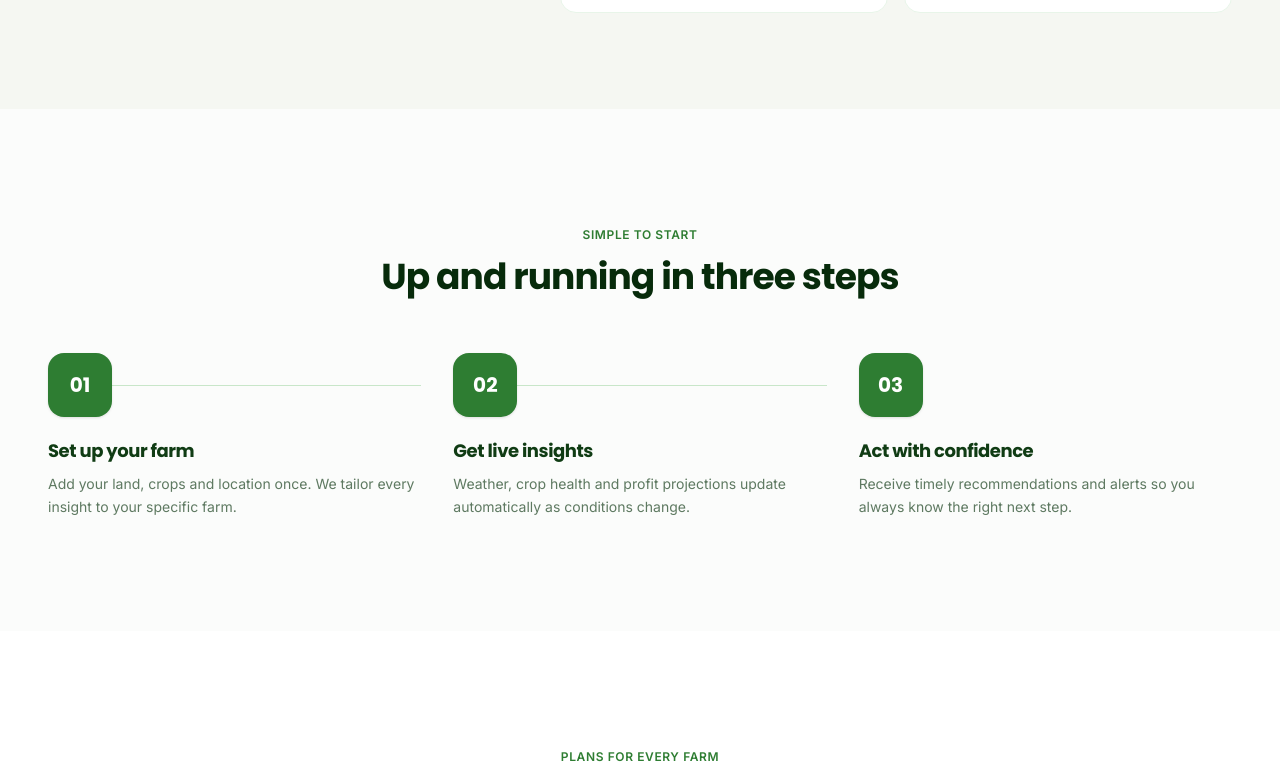
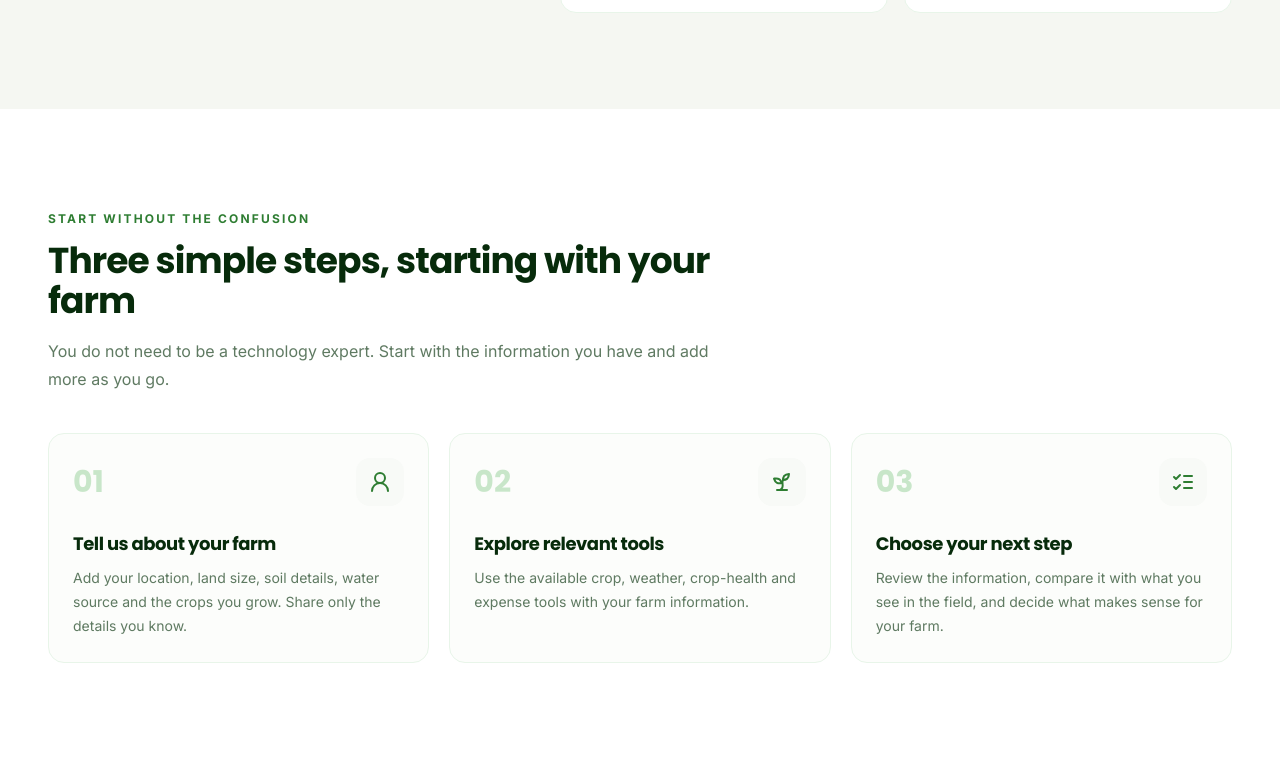
Before and after one commit to Hari-maker-del/puthumai_ulavan, a React (Vite) app: page / in a window 1280 px wide. Shown: the part 2474-3254 px from the top of the page. Built offline with nearby package versions, Linux system fonts and the light colour scheme; no server answers.

Commit message:
Explain the farmer onboarding journey simply

```diff
--- a/src/components/landing/HowItWorks.tsx
+++ b/src/components/landing/HowItWorks.tsx
@@ -1,52 +1,32 @@
+import { UserRound, Sprout, ListChecks } from 'lucide-react';
+
 const steps = [
-  {
-    num: '01',
-    title: 'Set up your farm',
-    desc: 'Add your land, crops and location once. We tailor every insight to your specific farm.',
-  },
-  {
-    num: '02',
-    title: 'Get live insights',
-    desc: 'Weather, crop health and profit projections update automatically as conditions change.',
-  },
-  {
-    num: '03',
-    title: 'Act with confidence',
-    desc: 'Receive timely recommendations and alerts so you always know the right next step.',
-  },
+  { num: '01', icon: UserRound, title: 'Tell us about your farm', desc: 'Add your location, land size, soil details, water source and the crops you grow. Share only the details you know.' },
+  { num: '02', icon: Sprout, title: 'Explore relevant tools', desc: 'Use the available crop, weather, crop-health and expense tools with your farm information.' },
+  { num: '03', icon: ListChecks, title: 'Choose your next step', desc: 'Review the information, compare it with what you see in the field, and decide what makes sense for your farm.' },
 ];
 
 export default function HowItWorks() {
   return (
-    <section id="how-it-works" className="bg-brand-50/50 py-20 lg:py-28">
+    <section id="how-it-works" className="bg-white py-20 lg:py-24">
       <div className="mx-auto max-w-7xl px-5 sm:px-8 lg:px-12">
-        <div className="mx-auto max-w-2xl text-center">
-          <span className="text-xs font-semibold uppercase tracking-wider text-brand-600">
-            Simple to start
-          </span>
-          <h2 className="mt-3 font-display text-3xl font-bold text-brand-950 sm:text-4xl text-balance">
-            Up and running in three steps
-          </h2>
+        <div className="max-w-2xl">
+          <span className="text-xs font-bold uppercase tracking-[0.18em] text-brand-600">Start without the confusion</span>
+          <h2 className="mt-3 font-display text-3xl font-bold text-brand-950 sm:text-4xl">Three simple steps, starting with your farm</h2>
+          <p className="mt-4 text-base leading-7 text-brand-800/70">You do not need to be a technology expert. Start with the information you have and add more as you go.</p>
         </div>
-
-        <div className="mt-14 grid grid-cols-1 gap-8 md:grid-cols-3">
-          {steps.map((s, i) => (
-            <div key={s.num} className="relative">
-              {i < steps.length - 1 && (
-                <div className="absolute left-0 top-8 hidden h-px w-full bg-brand-200 md:block" />
-              )}
-              <div className="relative flex h-16 w-16 items-center justify-center rounded-2xl bg-brand-600 font-display text-xl font-bold text-white shadow-card">
-                {s.num}
+        <ol className="mt-10 grid gap-5 md:grid-cols-3">
+          {steps.map(({ num, icon: Icon, title, desc }) => (
+            <li key={num} className="rounded-2xl border border-brand-100 bg-[#FCFDFB] p-6">
+              <div className="flex items-center justify-between">
+                <span className="font-display text-3xl font-bold text-brand-200">{num}</span>
+                <span className="grid h-12 w-12 place-items-center rounded-xl bg-brand-50 text-brand-600"><Icon className="h-6 w-6" /></span>
               </div>
-              <h3 className="mt-5 text-lg font-bold text-brand-900">
-                {s.title}
-              </h3>
-              <p className="mt-2 text-sm leading-relaxed text-brand-800/70">
-                {s.desc}
-              </p>
-            </div>
+              <h3 className="mt-6 text-lg font-bold text-brand-950">{title}</h3>
+              <p className="mt-2 text-sm leading-6 text-brand-800/70">{desc}</p>
+            </li>
           ))}
-        </div>
+        </ol>
       </div>
     </section>
   );
```
